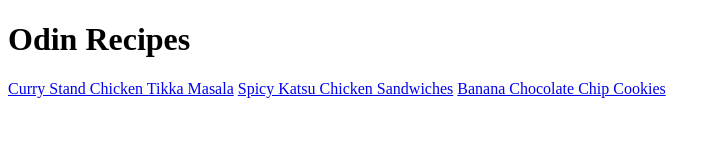
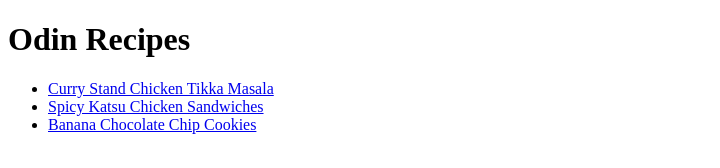
Before and after one commit to Lord-Reverend/odin-recipes, a plain HTML site: page index.html in a window 1280 px wide. Shown: the whole page, without its empty margins (0-720 px from the left). Drawn offline with Linux system fonts and the light colour scheme.

Commit message:
Add list to recipes in index.html

```diff
--- a/index.html
+++ b/index.html
@@ -8,9 +8,10 @@
 </head>
 <body>
     <h1>Odin Recipes</h1>
-    <a href="recipes/curry_stand.html">Curry Stand Chicken Tikka Masala</a>
-    <a href="recipes/katsu_sandwich.html">Spicy Katsu Chicken Sandwiches</a>
-    <a href="recipes/banana_cookies.html">Banana Chocolate Chip Cookies</a>
-
+    <ul>
+    <li><a href="recipes/curry_stand.html">Curry Stand Chicken Tikka Masala</a></li>
+    <li><a href="recipes/katsu_sandwich.html">Spicy Katsu Chicken Sandwiches</a></li>
+    <li><a href="recipes/banana_cookies.html">Banana Chocolate Chip Cookies</a></li>
+    </ul>
 </body>
 </html>
```
